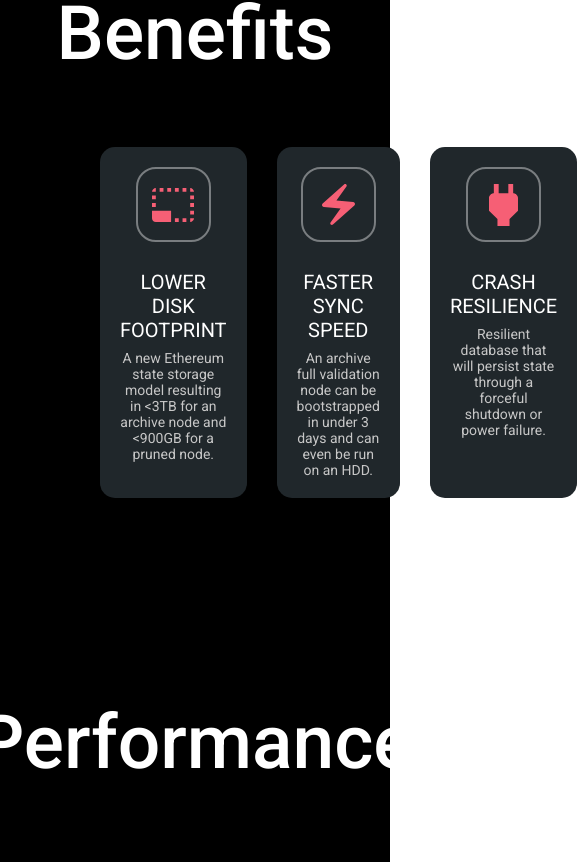
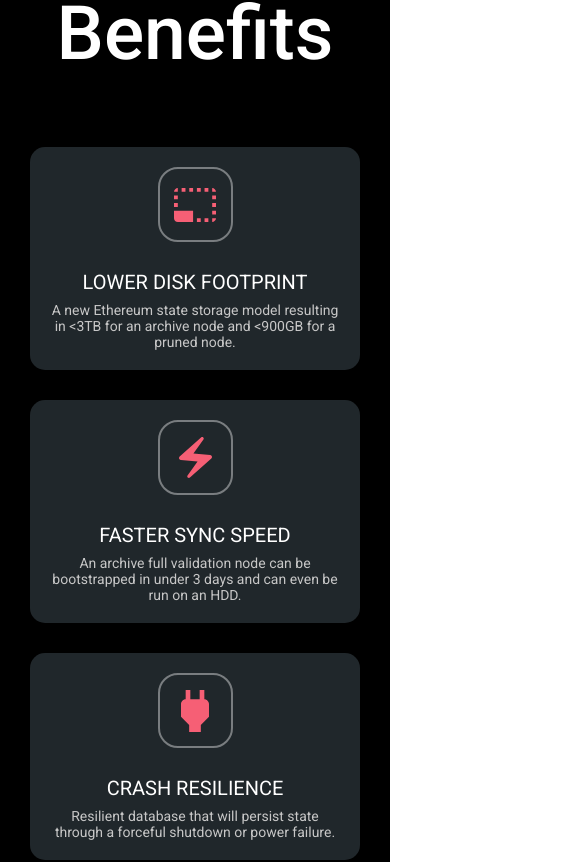
Before and after one commit to akula-bft/website, a React (Create React App) app: page / in a window 390 px wide. Shown: the part 1547-2409 px from the top of the page, 585 px wide, since content can reach past the window. Built offline with nearby package versions, Linux system fonts and the light colour scheme.

Commit message:
:iphone: mobile benefits layout

```diff
--- a/src/components/Benefits.tsx
+++ b/src/components/Benefits.tsx
@@ -41,7 +41,7 @@ const benefits: BenefitType[] = [
 
 const StyledBenefits = styled.div`
   display: grid;
-  grid-template-columns: repeat(4, 1fr);
+  grid-template-columns: repeat(auto-fit, minmax(27rem, 1fr));
   grid-gap: 3rem;
   align-items: center;
   justify-content: space-evenly;
@@ -51,6 +51,9 @@ const StyledBenefits = styled.div`
   padding: 0 14rem;
   @media (max-width: 1367px) {
     padding: 0 10rem;
+  }
+  @media (max-width: 768px) {
+    padding: 0 3rem;
   }
 `;
 
```
